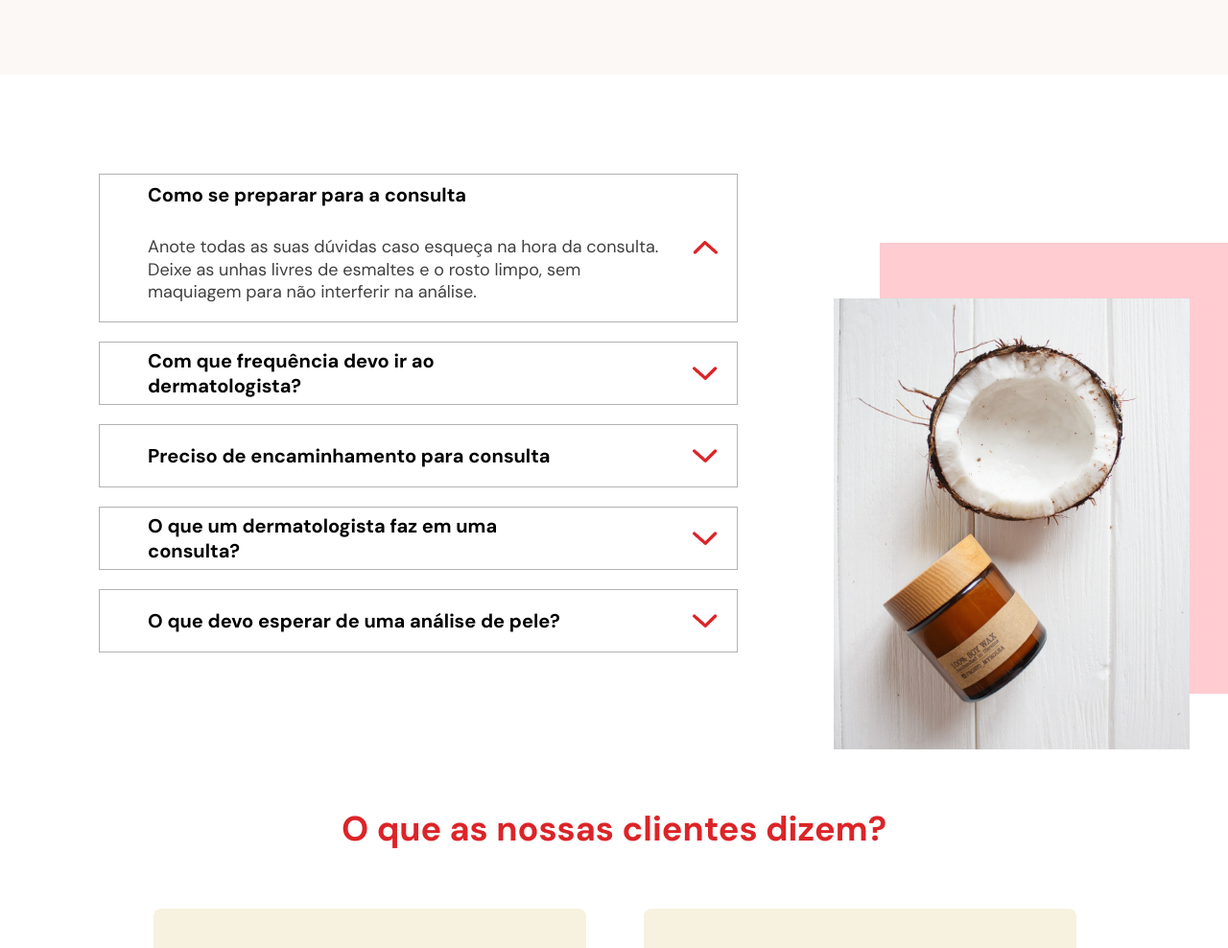
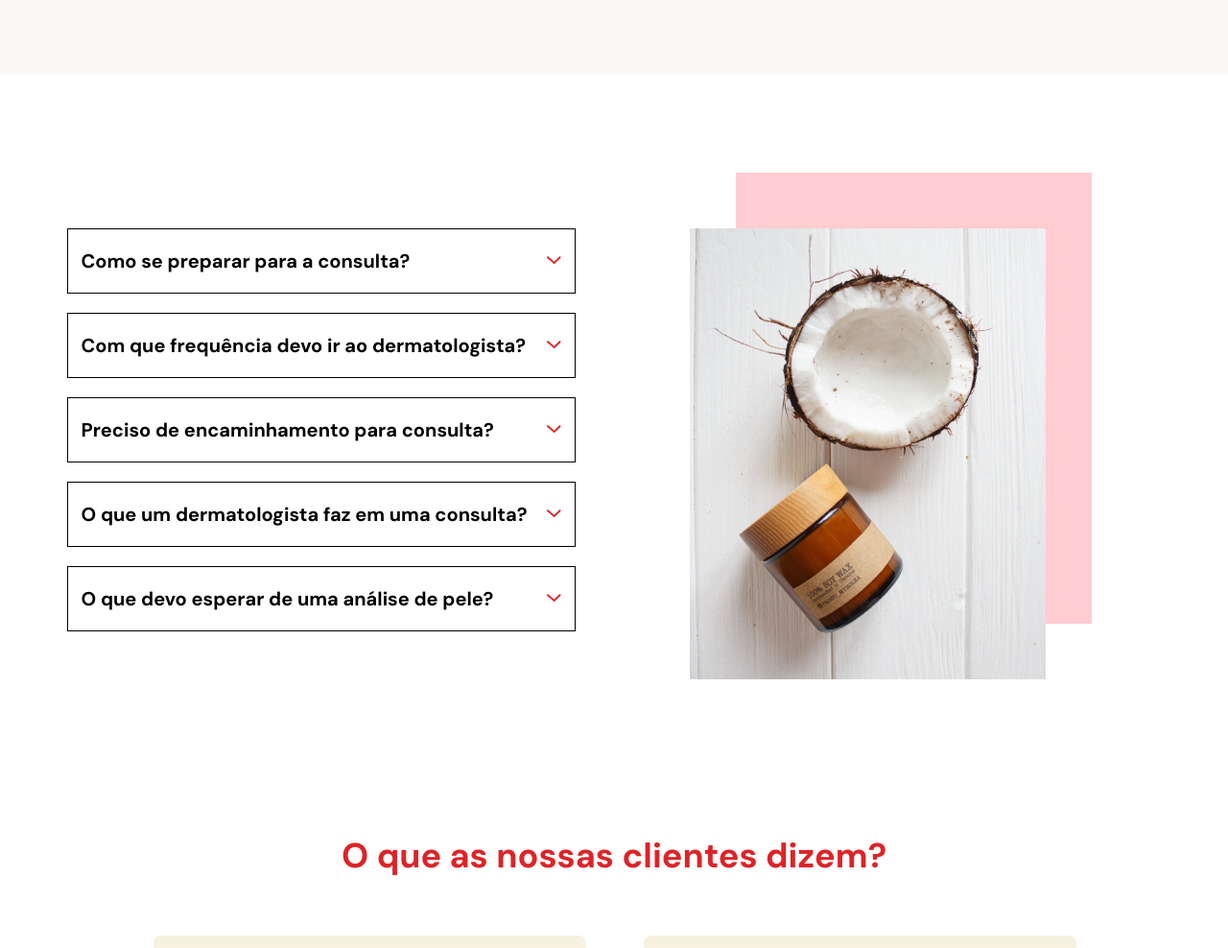
Before and after one commit to devkarine/landingpage-dermato, a plain HTML site: page index.html in a window 1280 px wide. Shown: the part 2144-3132 px from the top of the page at 96% size. Drawn offline with Linux system fonts and the light colour scheme.

Commit message:
mudancas nas sections de tratamento e orientacao. Adicionado acordeon

```diff
--- a/index.html
+++ b/index.html
@@ -15,12 +15,8 @@
     <link rel="stylesheet" href="src/css/variables.css" />
     <link rel="stylesheet" href="src/css/menu.css">
     <link rel="stylesheet" href="src/css/style.css" />
-    <link rel="stylesheet" href="src/css/style_container_tratamentos.css" />
-    <link rel="stylesheet" href="src/css/style_container_orientacao.css" />
-    <link rel="stylesheet" href="src/css/style_container_clientes.css" />
-    <link rel="stylesheet" href="src/css/style_container_rodape.css" />
     <link rel="stylesheet" href="src/css/responsive.css" />
-    <link rel="stylesheet" href="src/css/sessao_banner_responsivo.css" />
+
 
     <title>Landing Page Dermato</title>
   </head>
@@ -78,7 +74,7 @@
         </div>
       </section>
 
-      <section class="info-services">
+      <section class="info-services" id="servicos">
         <div class="container">
           <h2>Tratamentos estéticos</h2>
 
@@ -182,7 +178,7 @@
         </div>
       </section>
 
-      <section class="container_tratamentos">
+      <section class="container_tratamentos" id="sobre">
         <div class="container">
           <img
             class="imagen_container_tratamentos"
@@ -199,10 +195,10 @@
             </p>
 
             <ul class="container_list_tratamentos">
-              <li class="line_tratementos">Ultraformer III</li>
-              <li class="line_tratementos">Laser de CO2</li>
-              <li class="line_tratementos">Fotona 4D</li>
-              <li class="line_tratementos">Reveal Imager</li>
+              <li class="line_tratamentos">Ultraformer III</li>
+              <li class="line_tratamentos">Laser de CO2</li>
+              <li class="line_tratamentos">Fotona 4D</li>
+              <li class="line_tratamentos">Reveal Imager</li>
             </ul>
             <p class="descricao">
               Nossa clínica conta com softwares, sistemas e câmeras de alta
@@ -217,64 +213,46 @@
         </div>
       </section>
 
-      <section class="container__geral_orientacao">
+      <section class="questions-answer">
         <div class="container">
-          <div class="container_orientacao">
-            <div class="container_como_se_preparar">
-              <div class="info-como-se-preparar">
-                <h4 class="title_informativo">Como se preparar para a consulta</h4>
+          <div class="wrapper-questions-answer">
 
-                <p class="descricao_anotacao">
+            <div class="questions">
+              <h4 class="question">Como se preparar para a consulta?</h4>
+
+              <p class="answer">
                   Anote todas as suas dúvidas caso esqueça na hora da consulta.
                   Deixe as unhas livres de esmaltes e o rosto limpo, sem maquiagem
                   para não interferir na análise.
               </p>
             </div>
 
-              <img class="seta" src="src/images/seta-baixo.png" alt="" />
-            </div>
             <div class="questions">
-              <h4 class="title_informativo">
+              <h4 class="question">
                 Com que frequência devo ir ao dermatologista?
               </h4>
-              <img
-                class="seta"
-                src="src/images/seta-baixo.png"
-                alt=""
-              />
+              <p class="answer">Geralmente, o ideal é que as consultas dermatológicas sejam realizadas a cada 6 meses. Assim, as chances de diagnosticar os problemas de saúde ainda em sua forma inicial são maiores.</p>
             </div>
 
             <div class="questions">
-              <h4 class="title_informativo">
-                Preciso de encaminhamento para consulta
+              <h4 class="question">
+                Preciso de encaminhamento para consulta?
               </h4>
-              <img
-                class="seta"
-                src="src/images/seta-baixo.png"
-                alt=""
-              />
+              <p class="answer"> Não. Deixou de ser obrigatória, desde 1º de novembro, a apresentação da Guia de Encaminhamento (Guia APC) para a realização de consultas com especialistas.</p>
             </div>
 
             <div class="questions">
-              <h4 class="title_informativo">
+              <h4 class="question">
                 O que um dermatologista faz em uma consulta?
               </h4>
-              <img
-                class="seta"
-                src="src/images/seta-baixo.png"
-                alt=""
-              />
+              <p class="answer">Durante a consulta, o dermatologista pode realizar em seu paciente o chamado “exame dermatológico. Este exame serve para achar possíveis causas de lesões, alergias, entre outros. Além disso, o médico pode solicitar outros exames. Por exemplo: exame de sangue e teste rápido de alergia.</p>
             </div>
 
             <div class="questions">
-              <h4 class="title_informativo">
+              <h4 class="question">
                 O que devo esperar de uma análise de pele?
               </h4>
-              <img
-                class="seta"
-                src="src/images/seta-baixo.png"
-                alt=""
-              />
+              <p class="answer">A avaliação da pele é uma parte fundamental do exame físico padrão. Esta avaliação consiste na inspeção minuciosa de toda a superfície cutânea. A avaliação foca-se na identificação de sinais anormais na pele, como no couro cabeludo, orifícios, unhas e mucosas.</p>
             </div>
 
           </div>
@@ -347,7 +325,7 @@
 
     </main>
 
-    <footer class="footer">
+    <footer class="footer" id="contacts">
       <div class="footer-container">
         <div class="footer-top">
           <div class="logo">
--- a/src/css/menu.css
+++ b/src/css/menu.css
@@ -17,7 +17,6 @@ header .container {
   max-width: 100px;
   font-size: 3rem;
   color: #dc2428;
-
 }
 
 header .container .nav #menu {
@@ -73,8 +72,8 @@ header .container {
     background: none;
     cursor: pointer;
     background-color: #644b2c;
-      box-shadow: 0 0 5px #dc2428, 0 0 10px #dc2428,
-        0 0 20px #dc2428, 0 0 40px #dc2428;
+    box-shadow: 0 0 5px #dc2428, 0 0 10px #dc2428, 0 0 20px #dc2428,
+      0 0 40px #dc2428;
     border-radius: 0.5rem;
   }
 
--- a/src/css/style.css
+++ b/src/css/style.css
@@ -1,6 +1,4 @@
 @import url("https://fonts.googleapis.com/css2?family=DM+Sans:wght@400;700&display=swap");
-
-
 
 body {
   min-height: 100vh;
@@ -8,7 +6,6 @@ body {
 }
 
 .container {
-
   margin: 0 auto;
   width: 100%;
 }
@@ -131,7 +128,6 @@ body {
   height: 18rem;
   background-color: var(--light);
   padding: 1rem;
-
 }
 
 .img-card {
@@ -168,6 +164,112 @@ body {
   color: var(--services-size);
 }
 
+.container_tratamentos .container {
+  display: flex;
+  gap: 10rem;
+  height: 75.8rem;
+  background-color: #fcf8f5;
+}
+.imagen_container_tratamentos {
+  width: 34rem;
+  height: 55rem;
+  box-shadow: 4.8rem -5.8rem 0rem #ffccd1;
+  margin: 13rem 5rem 0 14rem;
+}
+.container_descricao {
+  width: 62.4rem;
+}
+.title-01 {
+  color: #dc2428;
+  width: 50.4rem;
+  font-size: 3.6rem;
+  margin: 10.5rem 0 3rem 0;
+}
+.descricao {
+  width: 62.4rem;
+  font-size: 2rem;
+  line-height: 2.6rem;
+  padding-bottom: 2rem;
+}
+.container_list_tratamentos {
+  margin-top: 2rem;
+  margin-bottom: 2rem;
+}
+.line_tratamentos {
+  font-size: 1.6rem;
+  line-height: 2.34rem;
+}
+
+.questions-answer .container{
+  display: flex;
+  gap: 2rem;
+  padding: 3rem 0 0 5rem;
+}
+
+.questions-answer .wrapper-questions-answer{
+  display: flex;
+  flex-direction: column;
+  gap: 2rem;
+  align-items: center;
+  justify-content: center;
+  width: 120rem;
+
+}
+
+.questions-answer .wrapper-questions-answer .questions{
+  display: flex;
+  flex-direction: column;
+  align-items: center;
+  justify-content: center;
+  border: 0.1rem solid black;
+  height: auto;
+  width: 53rem;
+  padding: 2rem 1rem;
+  overflow: hiden;
+
+
+
+
+
+}
+
+.questions-answer .wrapper-questions-answer .questions .question{
+  font-size: 2rem;
+  width: 50rem;
+  cursor: pointer;
+  background-image: url(../images/seta-baixo.png);
+  background-repeat: no-repeat;
+  background-position: top 0.8rem right 0;
+  background-size: 1.5rem;
+  transition: 0.2s ease;
+
+}
+
+.questions-answer .wrapper-questions-answer .questions .answer{
+  display: none;
+  font-size: 1.2rem;
+  width: 50rem;
+
+
+}
+
+.questions-answer .wrapper-questions-answer .questions.ativo .answer{
+  display: block;
+}
+
+.questions-answer .wrapper-questions-answer .questions .question.ativo{
+  background-image: url(../images/seta-cima.png);
+}
+
+
+
+.imagem_coco {
+  width: 37.1rem;
+  height: 47rem;
+  box-shadow: 4.8rem -5.8rem 0rem #ffccd1;
+  margin: 13rem 19rem 8rem 8rem;
+}
+
 .comments .container {
   display: flex;
   flex-direction: column;
@@ -181,13 +283,13 @@ body {
   padding: 8rem 0 6rem 0;
 }
 
-.comments .container .wrapper-comments{
+.comments .container .wrapper-comments {
   display: flex;
   align-items: center;
   gap: 6rem;
 }
 
-.comments .container .wrapper-comments .card-comments{
+.comments .container .wrapper-comments .card-comments {
   display: flex;
   align-items: center;
   width: 45.1rem;
@@ -198,53 +300,54 @@ body {
   gap: 2rem;
 }
 
-.comments .container .wrapper-comments .card-comments img{
+.comments .container .wrapper-comments .card-comments img {
   width: 17.22rem;
   height: 17.22rem;
 }
 
-.comments .container .wrapper-comments .card-comments .info-comments{
+.comments .container .wrapper-comments .card-comments .info-comments {
   display: flex;
   flex-direction: column;
   width: 14rem;
-
 }
 
-.comments .container .wrapper-comments .card-comments .info-comments h4{
+.comments .container .wrapper-comments .card-comments .info-comments h4 {
   font-size: 1.6rem;
   font-weight: 700;
   border-bottom: 0.1rem solid;
-
 }
 
-.comments .container .wrapper-comments .card-comments .info-comments p{
+.comments .container .wrapper-comments .card-comments .info-comments p {
   width: 18.28rem;
   font-size: 1.8rem;
   line-height: 2.4rem;
   padding-top: 1.4rem;
-
 }
 
-
-
-.comments .container .wrapper-comments .card-comments .info-comments .stars{
+.comments .container .wrapper-comments .card-comments .info-comments .stars {
   display: flex;
   padding-top: 1.3rem;
-
 }
 
-.comments .container .wrapper-comments .card-comments .info-comments .stars li img{
+.comments
+  .container
+  .wrapper-comments
+  .card-comments
+  .info-comments
+  .stars
+  li
+  img {
   width: 2.8rem;
   height: 2.4rem;
 }
 
-.comments .container .elipse ul{
+.comments .container .elipse ul {
   display: flex;
   gap: 3.6rem;
   padding: 4.4rem 0 12rem 0;
 }
 
-.comments .container .elipse ul li{
+.comments .container .elipse ul li {
   shape-outside: circle();
   clip-path: circle();
   background-color: var(--bc-01);
@@ -254,10 +357,9 @@ body {
   align-items: center;
   justify-content: center;
   cursor: pointer;
-
 }
 
-.comments .container .elipse ul .selecionada{
+.comments .container .elipse ul .selecionada {
   background-color: var(--title-button);
 }
 
@@ -296,7 +398,7 @@ body {
   transition: color 0.25s;
 }
 .footer-listlink:hover {
-  color:  #dc2428;
+  color: #dc2428;
   font-weight: 700;
 }
 
@@ -307,7 +409,7 @@ body {
 }
 
 .social ul li i:hover {
-  color:  #dc2428;
+  color: #dc2428;
   font-weight: 700;
 }
 
@@ -325,6 +427,6 @@ body {
 }
 
 .footer-bottom .copyright a:hover {
-  color:  #dc2428;
+  color: #dc2428;
   font-weight: 700;
 }
--- a/src/css/style_container_orientacao.css
+++ /dev/null
@@ -1,63 +0,0 @@
-.container__geral_orientacao .container {
-  background: #fff;
-  height: 68.2rem;
-  display: flex;
-  gap: 2rem;
-  padding: 10.3rem;
-}
-
-.container_como_se_preparar {
-  display: flex;
-  align-items: center;
-  justify-content: space-between;
-  width: 66.6rem;
-  height: 15.5rem;
-  border: solid 1px #b2b2b2;
-  margin-bottom: 2rem;
-  padding: 2rem;
-}
-
-.container_como_se_preparar img{
-  transform: rotate(180deg);
-}
-
-.info-como-se-preparar{
-  display: flex;
-  flex-direction: column;
-  gap: 1rem;
-  justify-content: center;
-  margin-top: 2rem;
-}
-
-
-.title_informativo {
-  font-size: 2rem;
-  width: 47.85rem;
-  padding-left: 3rem;
-}
-.descricao_anotacao {
-  color: #404040;
-  font-size: 18px;
-  line-height: 23.4px;
-  margin: 2rem 0 3rem 3rem;
-  width: 54.8rem;
-}
-
-.questions{
-  display: flex;
-  align-items: center;
-  justify-content: space-between;
-  width: 66.6rem;
-  height: 6.6rem;
-  padding: 2rem;
-  display: flex;
-  border: solid 1px #b2b2b2;
-  margin-bottom: 20px;
-}
-
-.imagem_coco {
-  width: 37.1rem;
-  height: 47rem;
-  box-shadow:4.8rem -58px 0px #FFCCD1;
-  margin: 13rem 19rem 8rem 8rem;
-}
--- a/src/js/script.js
+++ b/src/js/script.js
@@ -19,3 +19,12 @@ fecharMenu.forEach((element) => {
     nav.classList.toggle("active");
   });
 });
+
+
+const question = document.querySelectorAll(".questions");
+
+question.forEach((item) => {
+  item.addEventListener("click", function () {
+    item.classList.toggle("ativo");
+  });
+});
```
Also changed, not shown: src/css/responsive.css (+11 -14 lines), src/css/style_container_tratamentos.css (deleted, +0 -38 lines). Lines whose indentation alone changed are shown as unchanged.
